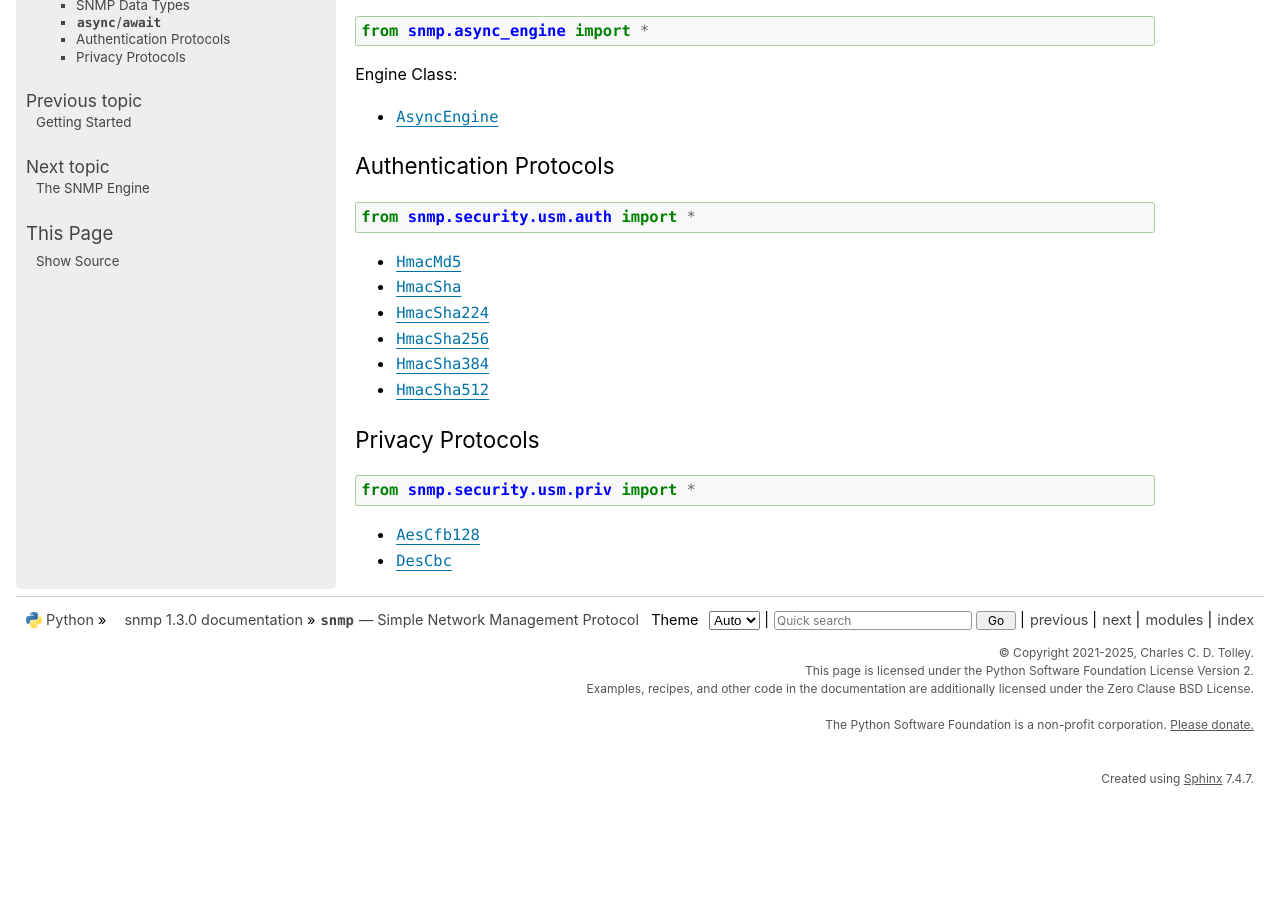
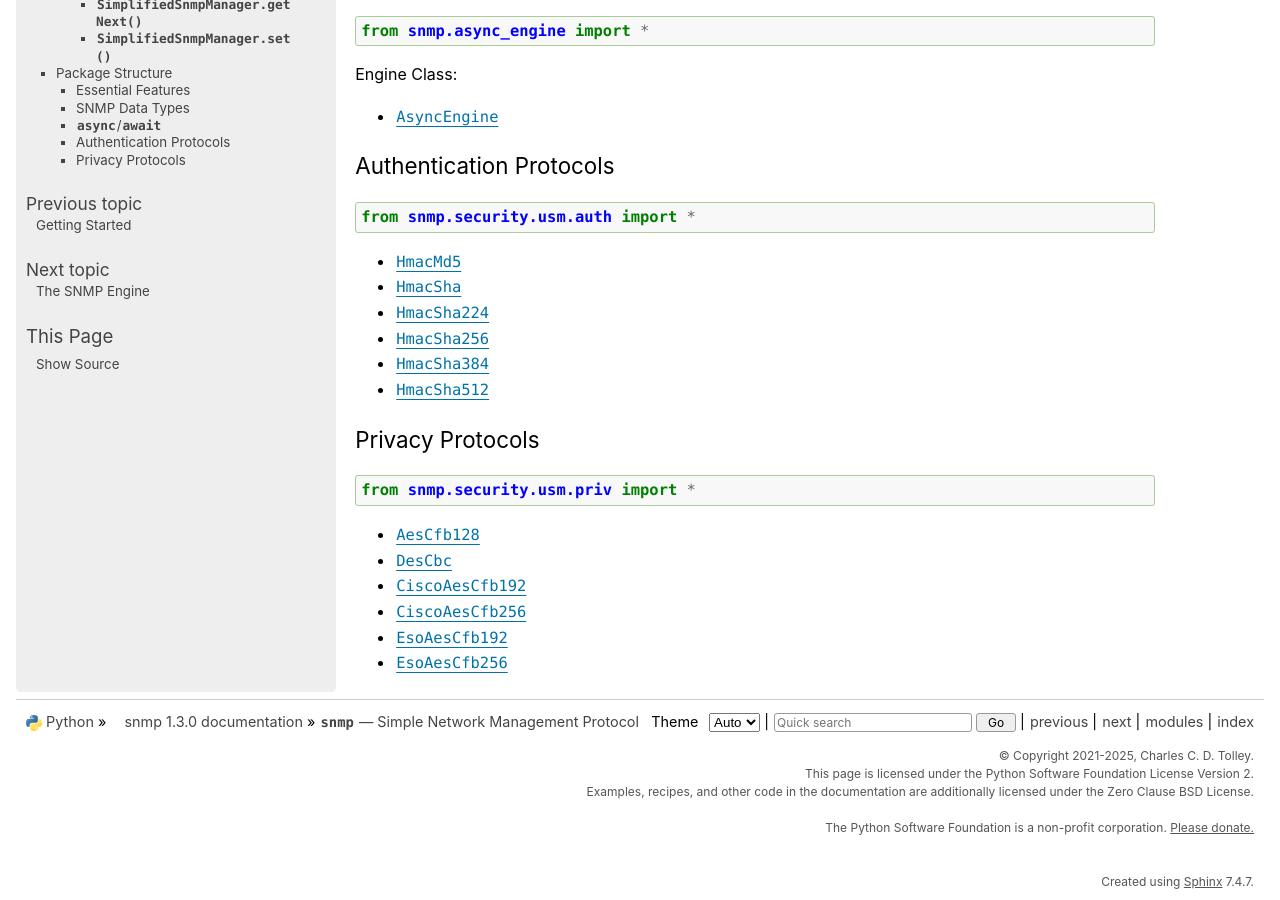
Before and after one commit to charlestolley/python-snmp, a Sphinx documentation site: the page built from docs/source/library.rst, in a window 1280 px wide and 900 px high, scrolled down 4439 px. Built offline with Sphinx 7.4.7, drawn with Linux system fonts in a browser that asks for light colours; before the commit the page ends 5236 px from its top, so only the background shows below that.

Commit message:
Include links to the AES 192 and 256 algorithms on the Library page

```diff
--- a/docs/source/library.rst
+++ b/docs/source/library.rst
@@ -224,3 +224,7 @@ Privacy Protocols
 
 - :class:`AesCfb128<snmp.security.usm.priv.AesCfb128>`
 - :class:`DesCbc<snmp.security.usm.priv.DesCbc>`
+- :class:`CiscoAesCfb192<snmp.security.usm.cisco.priv.CiscoAesCfb192>`
+- :class:`CiscoAesCfb256<snmp.security.usm.cisco.priv.CiscoAesCfb256>`
+- :class:`EsoAesCfb192<snmp.security.usm.eso.priv.EsoAesCfb192>`
+- :class:`EsoAesCfb256<snmp.security.usm.eso.priv.EsoAesCfb256>`
```
